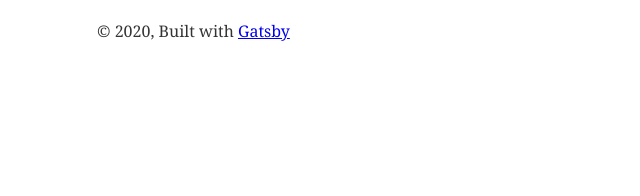
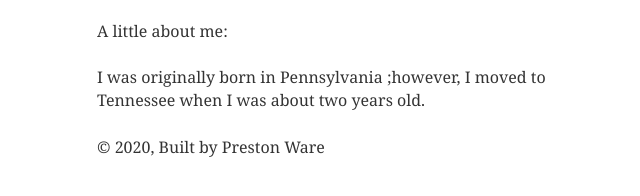
Before and after one commit to Preston882/dev_blog, a Gatsby site: page /about in a window 1280 px wide. Shown: the part 166-362 px from the top of the page, without its empty margins (282-922 px from the left). Built offline with nearby package versions, Linux system fonts and the light colour scheme; Gatsby itself is replaced by a stand-in of ours; some packages are replaced by stand-ins of ours; what typography-theme-fairy-gates would draw is missing.

Commit message:
Changed the built with gatsby to built by preston ware

```diff
--- a/src/components/layout.js
+++ b/src/components/layout.js
@@ -63,9 +63,9 @@ class Layout extends React.Component {
         <header>{header}</header>
         <main>{children}</main>
         <footer>
-          © {new Date().getFullYear()}, Built with
+          © {new Date().getFullYear()}, Built by
           {` `}
-          <a href="https://www.gatsbyjs.org">Gatsby</a>
+          <a>Preston Ware</a>
         </footer>
       </div>
     )
--- a/src/pages/about.js
+++ b/src/pages/about.js
@@ -15,6 +15,10 @@ class NotFoundPage extends React.Component {
                 <h1>About the Author</h1>
                 <Link to="/">Home</Link>
                 <p>Welcome to My Dev Blog!</p>
+                <p>
+                    A little about me:</p>
+                   <p>      I was originally born in Pennsylvania ;however, I moved to Tennessee when I was about two years old.
+                </p>
             </Layout>
         )
     }
```
